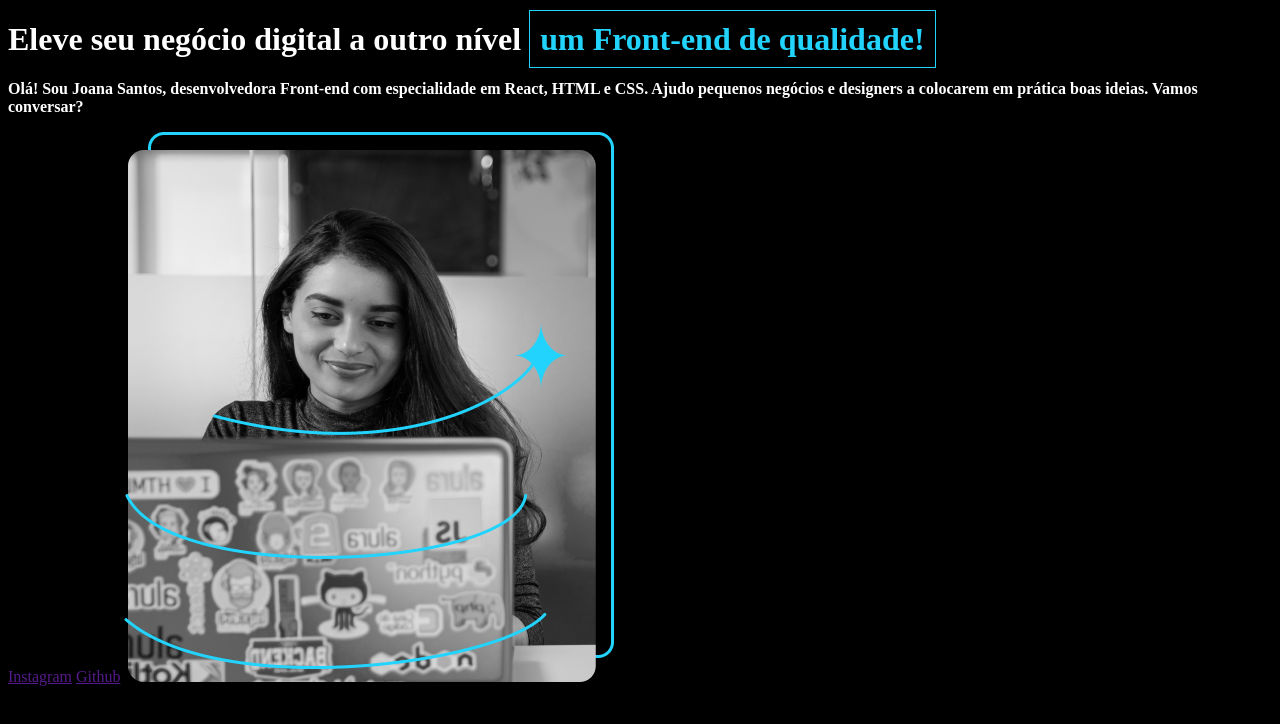
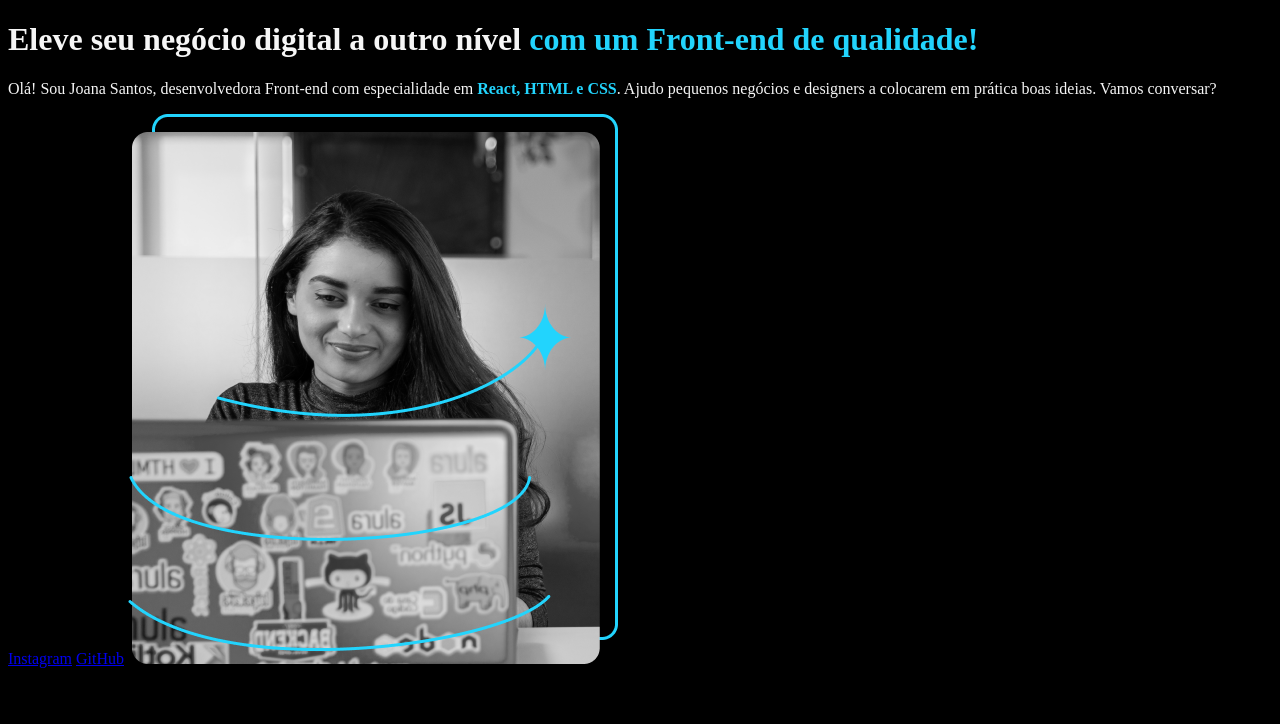
Before and after one commit to lucasramos95/Portf-lio, a plain HTML site: page index.html in a window 1280 px wide. Drawn offline with Linux system fonts and the light colour scheme.

Commit message:
commit #05 - Código refatorado

```diff
--- a/index.html
+++ b/index.html
@@ -4,21 +4,24 @@
     <meta charset="UTF-8">
     <meta http-equiv="X-UA-Compatible" content="IE=edge">
     <meta name="viewport" content="width=device-width, initial-scale=1.0">
-    <title>Portfolio</title>
+    <title>Portifolio</title>
     <link rel="stylesheet" href="style.css">
 </head>
-
 <body>
     <header></header>
     <main>
         <h1>
-            Eleve seu negócio digital a outro nível <strong>um Front-end de qualidade!</strong></h1>
-        </h1>
-        <p>Olá! Sou Joana Santos, desenvolvedora Front-end com especialidade em React, HTML e CSS.
-        Ajudo pequenos negócios e designers a colocarem em prática boas ideias. Vamos conversar?</p>
-        <a href="">Instagram</a>
-        <a href="">Github</a>
-        <img src="imagem.png" alt="Foto da Joana">
+            Eleve seu negócio digital a outro nível
+            <strong>com um Front-end de qualidade!
+            </strong></h1>
+            <p>Olá! Sou Joana Santos, desenvolvedora
+            Front-end com especialidade em <strong>React, HTML e
+            CSS</strong>. Ajudo pequenos negócios e designers a
+            colocarem em prática boas ideias. Vamos
+            conversar?</p>
+            <a href="https://instagram.com/rafaballerini">Instagram</a>
+            <a href="https://github.com/guilhermeonrails">GitHub</a>
+            <img src="imagem.png" alt="Foto da Joana Santos programando">
     </main>
     <footer></footer>
 </body>
--- a/style.css
+++ b/style.css
@@ -1,14 +1,8 @@
-body {
-    background-color: black;
-    color: white;
+body{
+    background-color: #000000;
+    color: #F6F6F6;
 }
 
-p{
-    font-weight: bold;
+strong{
+    color: #22D4FD;
 }
-
-strong {
-    color: #22D4FD;
-    border: 1px solid #22D4FD;
-    padding: 10px;
-}
```
